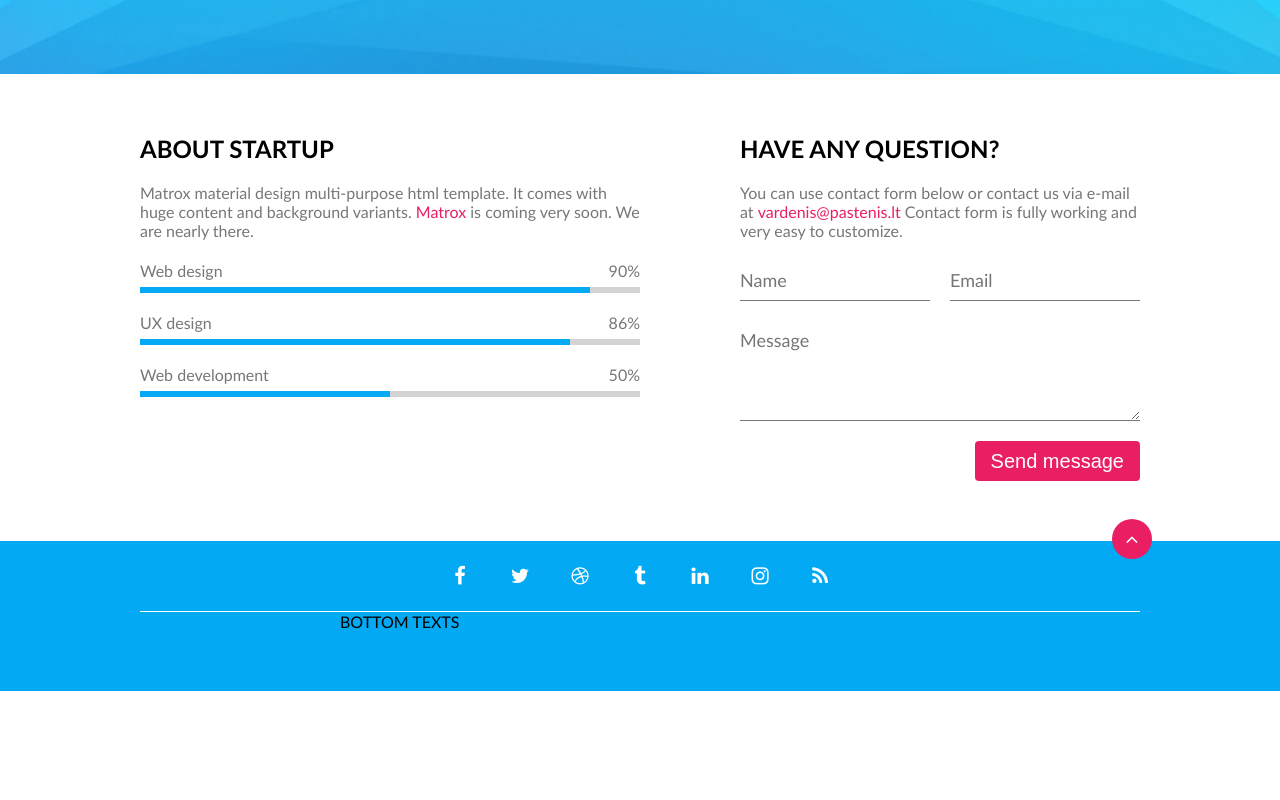
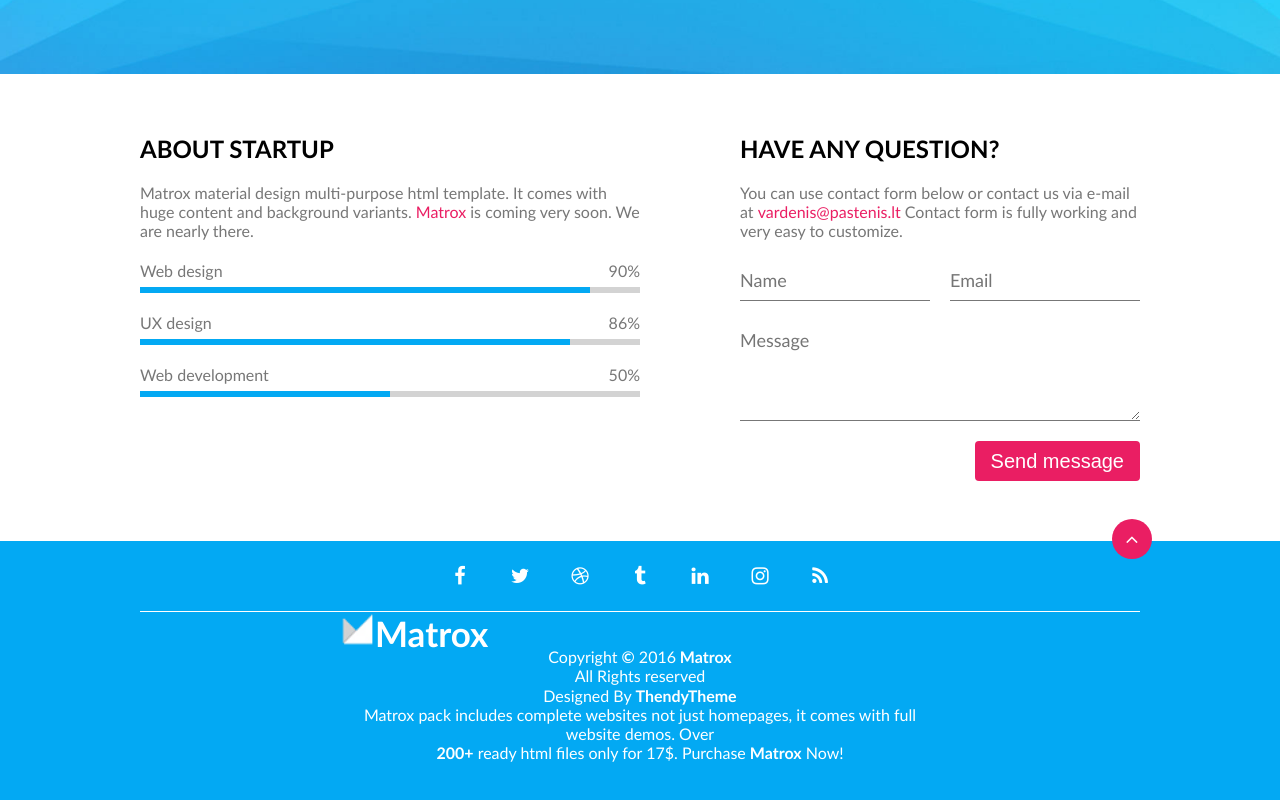
Before and after one commit to MonikaJaraite/08-coming-soon, a website: page index.html in a window 1280 px wide. Shown: the part 726-1526 px from the top of the page. Before the commit the page ends 1417 px from the top, so only its background shows below. Drawn offline with Linux system fonts and the light colour scheme; files whose address does not match are found by name.

Commit message:
Old editing

```diff
--- a/css/pages/home.css
+++ b/css/pages/home.css
@@ -88,3 +88,24 @@
     top: -1.1em;
     right: -0.6em;
 }
+
+.footer-description {
+    text-align: center;
+}
+
+.footer-description > p {
+    color: #fff;
+}
+
+.white-logo {
+    display: flex;
+    font-size: 35px;
+    height: 1em;
+    align-content: center;
+    color: #fff;
+    font-weight: bold;
+}
+
+.footer-description > p > span {
+    font-weight: bold;
+}
--- a/index.html
+++ b/index.html
@@ -121,7 +121,16 @@
             <a href="#" class="back-to-top btn btn-circle fa fa-angle-up"></a>
         </div>
         <div class="short-row">
-            BOTTOM TEXTS
+            <div class="footer-description">
+                <div class="white-logo">
+                    <img src="./logo-white.png" alt="White logo">
+                    <div>Matrox</div>
+                </div>
+                <p>Copyright <span>&copy</span> 2016<span> Matrox</span></p>
+                <p>All Rights reserved</p>
+                <p>Designed By <span>ThendyTheme</span></p>
+                <p>Matrox pack includes complete websites not just homepages, it comes with full website demos. Over <br> <span>200+</span> ready html files only for 17$. Purchase <span>Matrox</span> Now!</p>
+            </div>
         </div>
     </footer>
 </body>
```
Also changed, not shown: css/pages/components/button.css (renamed from css/components/button.css), css/pages/components/clock.css (renamed from css/components/clock.css), css/pages/components/form.css (renamed from css/components/form.css), css/pages/components/mouse.css (renamed from css/components/mouse.css), css/pages/components/progress-bar.css (renamed from css/components/progress-bar.css), favicon/android-chrome-192x192.png, logo-white.png (added).
